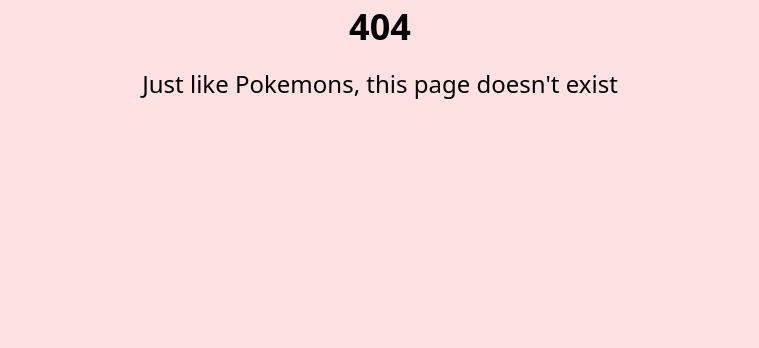
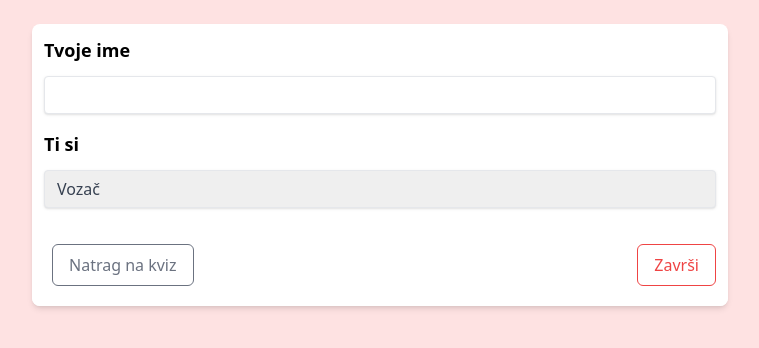
Before and after one commit to antonKrizmanic/quiz, a Next.js app: page /user-info in a window 1280 px wide. Before the commit this address had no page. Shown: the top 348 px of the page, without its empty margins (260-1019 px from the left). Built offline with nearby package versions, Linux system fonts and the light colour scheme; no server answers.

Commit message:
Added page for user data, worked on different question types

```diff
--- a/app/categories/page.tsx
+++ b/app/categories/page.tsx
@@ -59,7 +59,7 @@
           categories.map((category) => (
             <BigRedButton
               key={category.id}
-              onClick={() => handleCategorySelection(category.name)}
+              onClick={() => handleCategorySelection(category.id.toString())}
             >
               {category.name}
             </BigRedButton>
--- a/app/init-quiz/page.tsx
+++ b/app/init-quiz/page.tsx
@@ -2,21 +2,16 @@
 
 import { useRouter, useSearchParams } from 'next/navigation';
 import { useEffect, useState } from 'react';
-import { get, post } from '../../services/HttpService';
+import { post } from '../../services/HttpService';
 import BigRedButton from '@/components/Buttons/BigRedButton';
 import BigGrayButton from '@/components/Buttons/BigGrayButton';
-
-interface QuizInitData {
-    quizId: number;
-    // Add other relevant fields if needed
-}
 
 const InitQuizPage = () => {
     const router = useRouter();
     const searchParams = useSearchParams();
     const theme = searchParams.get('theme');
     const category = searchParams.get('category');
-    const [quizInitData, setQuizInitData] = useState<QuizInitData | null>(null);
+    const [quizId, setQuizId] = useState<number | null>(null);
     const [loading, setLoading] = useState<boolean>(true);
 
     useEffect(() => {
@@ -28,8 +23,9 @@
                     CityAssociationId: 1,
                   };
 
-                  const response = await post('/quizzes/PublicQuiz', data);
-                setQuizInitData(response.data);
+                  const response = await post('quizzes/PublicQuiz', data);
+                  console.log(response.data);
+                setQuizId(response.data);
             } catch (error) {
                 console.error('Error initializing quiz:', error);
             } finally {
@@ -43,8 +39,8 @@
     }, [theme, category]);
 
     const handleStartQuiz = () => {
-        if (quizInitData) {
-            router.push(`/quiz?quizId=${quizInitData.quizId}`);
+        if (quizId) {
+            router.push(`/quiz?quizId=${quizId}`);
         }
     };
 
@@ -59,7 +55,7 @@
     return (
         <div className="flex flex-col items-center justify-center min-h-screen">
             <h2 className="text-2xl mb-4">Malo o pravilima</h2>
-            {quizInitData ? (
+            {quizId ? (
                 <div className="w-full max-w-screen-md mx-auto px-6">
                     <div className="flex justify-center p-4 px-3">
                         <div className="w-full">
--- a/app/quiz/page.tsx
+++ b/app/quiz/page.tsx
@@ -37,11 +37,12 @@
     const [quiz, setQuiz] = useState<QuizDetail | null>(null);
     const [currentQuestionIndex, setCurrentQuestionIndex] = useState<number>(0);
     const [loading, setLoading] = useState<boolean>(true);
+    const [answers, setAnswers] = useState<any>({});
 
     useEffect(() => {
         const fetchQuizDetails = async () => {
             try {
-                const response = await get(`/quizzes/PublicQuiz/GetDetail/${quizId}`);
+                const response = await get(`quizzes/PublicQuiz/GetDetail/${quizId}`);
                 setQuiz(response.data);
             } catch (error) {
                 console.error('Error fetching quiz details:', error);
@@ -60,7 +61,7 @@
             setCurrentQuestionIndex(currentQuestionIndex + 1);
         } else {
             // Navigate to the next step, e.g., user name input
-            router.push('/user-name');
+            router.push('/user-info');
         }
     };
 
@@ -74,9 +75,12 @@
         router.back();
     };
 
-    const handleAnswer = (answer: any) => {
-        // Handle the answer submission logic here
-    };
+    const handleAnswer = (questionId: number, answer: any) => {
+        setAnswers((prevAnswers: any) => ({
+          ...prevAnswers,
+          [questionId]: answer,
+        }));
+      };
 
 
     if (loading) {
--- /dev/null
+++ b/app/user-info/page.tsx
@@ -0,0 +1,98 @@
+'use client';
+
+import { useRouter, useSearchParams } from 'next/navigation';
+import { useState } from 'react';
+import { post } from '../../services/HttpService';
+import BigRedButton from '@/components/Buttons/BigRedButton';
+import BigGrayButton from '@/components/Buttons/BigGrayButton';
+
+
+const UserNamePage = () => {
+    const router = useRouter();
+    const searchParams = useSearchParams();
+    const quizId = searchParams.get('quizId');
+    const [userName, setUserName] = useState<string>('');
+    const [role, setRole] = useState<string | null>(null);
+    const [loading, setLoading] = useState<boolean>(false);
+
+    const handleSubmit = async (e: React.FormEvent) => {
+        e.preventDefault();
+        setLoading(true);
+
+        try {
+            const response = await post('/quizzes/submit', {
+                quizId,
+                userName,
+                role,
+                // Include the answers here
+            });
+
+            if (response.status === 200) {
+                router.push(`/results?quizId=${quizId}`);
+            } else {
+                console.error('Error submitting quiz:', response.statusText);
+            }
+        } catch (error) {
+            console.error('Error submitting quiz:', error);
+        } finally {
+            setLoading(false);
+        }
+    };
+
+    const handleBack = () => {
+        router.back();
+    }
+
+    return (
+        <div className="lg:max-w-screen-md w-screen mx-auto md:px-6 mt-6">
+            <div className="flex justify-center px-3">
+                <div className="w-full">
+                    <div className="bg-white shadow-md rounded-lg px-3">
+                        <form onSubmit={handleSubmit}>
+                            <div className="py-3">
+                                <p className="text-lg font-semibold">Tvoje ime</p>
+                            </div>
+                            <div className="mb-4">
+                                <input
+                                    id="userName"
+                                    type="text"
+                                    value={userName}
+                                    onChange={(e) => setUserName(e.target.value)}
+                                    className="shadow appearance-none border rounded w-full py-2 px-3 text-gray-700 leading-tight focus:outline-none focus:shadow-outline"
+                                    required
+                                />
+                            </div>
+                            <div className="pb-3">
+                                <p className="text-lg font-semibold">Ti si</p>
+                            </div>
+                            <div className="mb-4">
+                                <select
+                                    id="role"
+                                    value={role}
+                                    onChange={(e) => setRole(e.target.value)}
+                                    className="shadow appearance-none border rounded w-full py-2 px-3 text-gray-700 leading-tight focus:outline-none focus:shadow-outline"
+                                    required
+                                >
+                                    <option value="Vozač">Vozač</option>
+                                    <option value="Volonter">Volonter</option>
+                                </select>
+                            </div>
+                            <div className="block bg-white py-3 px-3 -mx-3 -mb-2 rounded-b-lg flex items-center justify-between">
+                                <BigGrayButton onClick={handleBack}>
+                                    Natrag na kviz
+                                </BigGrayButton>
+
+                                <button type="submit"
+                                    className="border border-red-500 text-red-500 text-center rounded-md px-4 py-2 transition duration-500 ease select-none hover:text-white hover:bg-red-600 focus:outline-none focus:shadow-outline">
+                                    Završi
+                                </button>
+                            </div>
+                        </form>
+                    </div>
+                </div>
+            </div>
+        </div>
+    );
+};
+
+export default UserNamePage;
--- a/components/TakeQuiz/ChooseManyQuestion.tsx
+++ b/components/TakeQuiz/ChooseManyQuestion.tsx
@@ -1,12 +1,18 @@
 import React from 'react';
 
+interface Answer {
+  id: number;
+  text: string;
+  questionId: number;
+}
+
 interface ChooseManyQuestionProps {
-  question: {
-    id: number;
-    text: string;
-    options: string[];
-  };
-  onAnswer: (answers: string[]) => void;
+question: {
+  id: number;
+  text: string;
+  answers: Answer[];
+};
+onAnswer: (answer: string) => void;
 }
 
 const ChooseManyQuestion: React.FC<ChooseManyQuestionProps> = ({ question, onAnswer }) => {
@@ -27,16 +33,16 @@
   return (
     <div>
       <p>{question.text}</p>
-      {question.options.map((option) => (
-        <div key={option}>
+      {question.answers.map((option) => (
+        <div key={option.id}>
           <input
             type="checkbox"
-            id={option}
+            id={option.id}
             name={`question-${question.id}`}
-            value={option}
-            onChange={() => handleChange(option)}
+            value={option.id}
+            onChange={() => handleChange(option.text)}
           />
-          <label htmlFor={option}>{option}</label>
+          <label htmlFor={option.id}>{option.text}</label>
         </div>
       ))}
     </div>
--- a/components/TakeQuiz/ChooseOneQuestion.tsx
+++ b/components/TakeQuiz/ChooseOneQuestion.tsx
@@ -20,12 +20,12 @@
     <div>
       <p>{question.text}</p>
       {question.answers.map((option) => (
-        <div key={option}>
+        <div key={option.id}>
           <input
             type="radio"
             id={option.id}
             name={`question-${question.id}`}
-            value={option}
+            value={option.id}
             onChange={() => onAnswer(option.text)}
           />
           <label htmlFor={option.id}>{option.text}</label>
--- a/components/TakeQuiz/MakeMatchQuestion.tsx
+++ b/components/TakeQuiz/MakeMatchQuestion.tsx
@@ -1,20 +1,69 @@
-import React from 'react';
+import React, { useEffect, useState } from 'react';
+
+interface Answer {
+  id: number;
+  text: string;
+  questionId: number;
+}
+
+interface Question {
+  id: number;
+  text: string;
+  questionType: string;
+  options: string[];
+  parentId: number | null;
+  children: Question[] | null;
+  answers: Answer[];
+}
 
 interface MakeMatchQuestionProps {
-  question: {
-    id: number;
-    text: string;
-    options: { left: string; right: string }[];
-  };
-  onAnswer: (answer: { left: string; right: string }[]) => void;
+  question: Question;
+  onAnswer: (answer: { questionId: string; answerId: string }[]) => void;
 }
 
 const MakeMatchQuestion: React.FC<MakeMatchQuestionProps> = ({ question, onAnswer }) => {
-  // Implement the matching logic here
+  const [possibleAnswers, setPossibleAnswers] = useState<Answer[]>([]);
+  const [selectedAnswers, setSelectedAnswers] = useState<{ [key: number]: string }>({});
+
+  useEffect(() => {
+    const answers = question.children?.map((child) => child.answers).flat() || [];
+    setPossibleAnswers(answers);
+  }, [question]);
+
+  const handleSelectChange = (childId: number, answerId: string) => {
+    const updatedSelectedAnswers = { ...selectedAnswers, [childId]: answerId };
+    setSelectedAnswers(updatedSelectedAnswers);
+
+    const answersArray = Object.keys(updatedSelectedAnswers).map((key) => ({
+      questionId: key,
+      answerId: updatedSelectedAnswers[parseInt(key)],
+    }));
+
+    onAnswer(answersArray);
+  };
+
   return (
     <div>
       <p>{question.text}</p>
-      {/* Render matching options */}
+      {question.children?.map((child) => (
+        <div key={child.id} className="mb-4">
+          <p>{child.text}</p>
+          <select
+            value={selectedAnswers[child.id] || ''}
+            onChange={(e) => handleSelectChange(child.id, e.target.value)}
+            className="border border-gray-300 p-2 rounded"
+          >
+            <option value="" disabled>
+              Select an answer
+            </option>
+            {possibleAnswers.map((answer) => (
+              <option key={answer.id} value={answer.id.toString()}>
+                {answer.text}
+              </option>
+            ))}
+          </select>
+        </div>
+      ))}
     </div>
   );
 };
```
